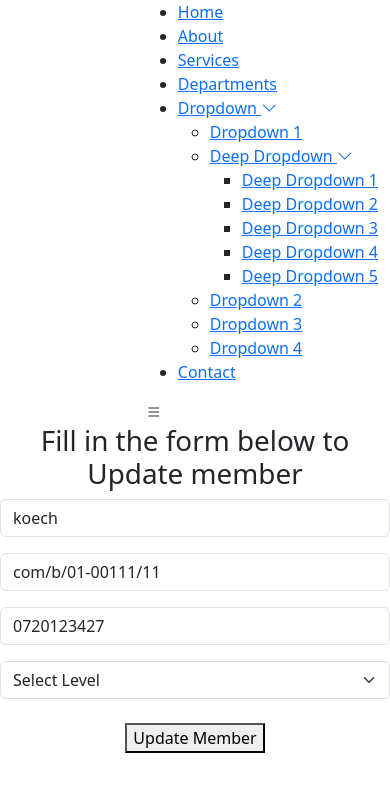
After one commit to krutto89/library-app, a Django app: page /updatemembers/1/ in a window 390 px wide. The commit adds this page. Shown: the top 792 px of the page. Run offline with Django 5.2, Linux system fonts and the light colour scheme; data comes from the database, SQL or seed files in the repository; both versions use the stored data as it was after the commit; some libraries are stand-ins or nearby versions.

Commit message:
edit and delete member functionality

```diff
--- a/libApp/forms.py
+++ b/libApp/forms.py
@@ -1,4 +1,4 @@
-from .models import Book
+from .models import Book ,Members
 from django import forms
 
 
@@ -6,3 +6,8 @@ class BookForm(forms.ModelForm):
     class Meta:
         model = Book
         fields = ['title', 'author', 'category','quantity','image']
+
+class MemberForm(forms.ModelForm):
+    class Meta:
+        model = Members
+        fields = ['names', 'regNo', 'levels','phoneNumber']
--- /dev/null
+++ b/libApp/templates/edit-members.html
@@ -0,0 +1,61 @@
+{% extends 'base.html' %}
+{% load static %}
+
+{% block body %}
+
+<!DOCTYPE html>
+<html lang="en">
+<head>
+    <meta charset="UTF-8">
+    <meta name="viewport" content="width=device-width, initial-scale=1.0">
+    <title>Document</title>
+</head>
+<body>
+
+
+    <div>
+        <h1 style="text-align: center;">Fill in the form below to Update member</h1>
+    </div>
+    <div>
+        <form action="{% url 'updatemembers' memberss.id %}" method="POST" >
+            {% csrf_token %}
+            <div class="row">
+                <div class="col-md-4 form-group">
+                  <input type="text" name="names" value="{{ memberss.names }}" class="form-control" id="name" placeholder="your names" required="">
+                </div>
+                <div class="col-md-4 form-group mt-3 mt-md-0">
+                  <input type="text" class="form-control" value="{{ memberss.regNo }}"  name="regNo" id="email" placeholder="Reg No" required="">
+                </div>
+                <div class="col-md-4 form-group mt-3 mt-md-0">
+                  <input type="number" class="form-control" name="phoneNumber"  value="{{ memberss.phoneNumber }}" id="phone" placeholder="phone number" required="">
+                </div>
+                <div class="col-md-4 form-group mt-3" hidden>
+
+                </div>
+                <div class="col-md-4 form-group mt-3">
+                    <select name="levels"  class="form-select" required>
+                      <option value="">Select Level</option>
+                      <option value="First Year" {% if memberss.category == "First Year" %}selected{% endif %}>First Year</option>
+                      <option value="Second Year" {% if memberss.category == "Second Year" %}selected{% endif %} >Second Year</option>
+                      <option value="Third Year" {% if memberss.category == "Third Year" %}selected{% endif %} >Third Year</option>
+                      <option value="Fourth Year" {% if memberss.category == "Fourth Year" %}selected{% endif %} >Fourth Year</option>
+                      <option value="Diploma" {% if memberss.category == "Diploma" %}selected{% endif %} >Diploma</option>
+                      <option value="Postgraduate" {% if memberss.category == "Postgraduate" %}selected{% endif %} >Postgraduate</option>
+                    </select>
+                  </div>
+
+
+                  <div class="text-center mt-4" >
+                    <button type="submit">Update Member</button>
+                  </div>
+
+              </div>
+
+
+
+        </form>
+    </div>
+</body>
+</html>
+
+{% endblock %}
--- a/libApp/templates/members.html
+++ b/libApp/templates/members.html
@@ -36,8 +36,8 @@
                     <td>{{x.phoneNumber}}</td>
                     <td>{{x.dateJoined}}</td>
                     <td>
-                        <a href="" class="btn btn-primary">Edit</a>
-                        <a href="" class="btn btn-danger">Delete</a>
+                        <a href="{% url 'editmembers' x.id %}" class="btn btn-primary">Edit</a>
+                        <a href="{% url 'deletemembers' x.id %}" class="btn btn-danger">Delete</a>
                     </td>
                 </tr>
                 {% endfor %}
--- a/libApp/urls.py
+++ b/libApp/urls.py
@@ -15,6 +15,9 @@ urlpatterns = [
     path('editbooks/<int:id>/',views.bookEdit, name='editbooks'),
     path('deletebooks/<int:id>/',views.bookDelete, name='deletebooks'),
     path ('updatebooks/<int:id>/',views.updateBooks, name='updatebooks'),
+    path('editmembers/<int:id>/',views.membersEdit, name='editmembers'),
+    path('deletemembers/<int:id>/',views.membersDelete, name='deletemembers'),
+    path ('updatemembers/<int:id>/',views.updateMembers, name='updatemembers'),
     # path('logout/', views.logout_view, name='logout'),
     # path('profile/<str:username>/', views.profile, name='profile'),
     # path('profile/<str:username>/edit/', views.edit_profile, name='edit_profile'),
--- a/libApp/views.py
+++ b/libApp/views.py
@@ -7,7 +7,7 @@ from django.db import IntegrityError
 from django.contrib import messages
 from django.contrib.auth.hashers import check_password
 from .models import Book ,Members ,BorrowersList
-from .forms import BookForm
+from .forms import BookForm , MemberForm
 # from django.contrib.auth import authenticate,login as auth_login
 # Create your views here.
 def login(request):
@@ -137,3 +137,22 @@ def bookDelete(request,id):
     deletebks = Book.objects.get(id=id)
     deletebks.delete()
     return redirect('/books')
+
+def membersEdit(request,id): #rendering the edit form with prefilled data for the selected member
+    editmembers = Members.objects.get(id=id)
+    return render(request, 'edit-members.html', {'memberss':editmembers})
+
+def updateMembers(request,id): #handles form submission and updates the selected member details in the database
+    updatemems = Members.objects.get(id=id)
+    form = MemberForm(request.POST, instance= updatemems)
+
+    if form.is_valid():
+        form.save()
+        return redirect('/members')
+    else:
+        return render(request, 'edit-members.html', {'memberss':updatemems})
+
+def membersDelete(request,id): #deletes the selected member details from the database
+    deletemems = Members.objects.get(id=id)
+    deletemems.delete()
+    return redirect('/members')
```
Also changed, not shown: db.sqlite3.
